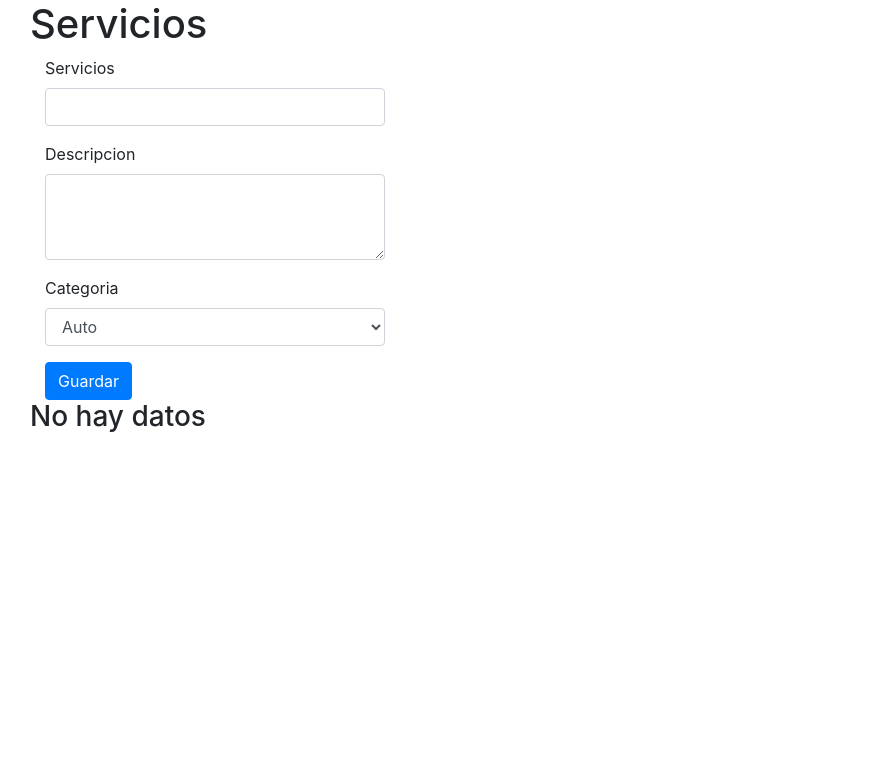
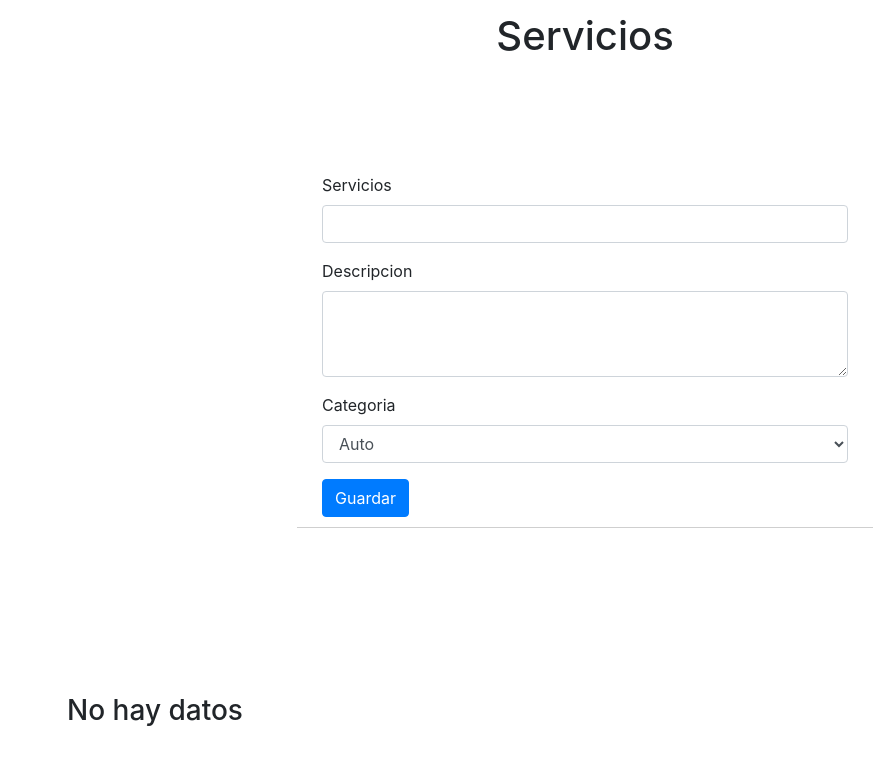
Before and after one commit to josecheo/soleraTest, a React (Create React App) app: page / in a window 1280 px wide. Shown: the top 764 px of the page, without its empty margins (55-934 px from the left). Built offline with nearby package versions, Linux system fonts and the light colour scheme.

Commit message:
grilla arreglada

```diff
--- a/src/components/App.js
+++ b/src/components/App.js
@@ -2,6 +2,7 @@ import React, { Component } from "react";
 import Card from "./Card";
 import "bootstrap/dist/css/bootstrap.min.css";
 import Form from "./Form";
+import "./style/App.css";
 
 class App extends Component {
   state = {
@@ -36,10 +37,11 @@ class App extends Component {
 
   render() {
     return (
-      <div className="container">
-        <h1>Servicios</h1>
-        <Form onChange={this.handleChange} onSubmit={this.handleSubmit} />
-
+      <div className="Container_hero">
+        <h1 className="titulo">Servicios</h1>
+        <div className="Container__form">
+          <Form onChange={this.handleChange} onSubmit={this.handleSubmit} />
+        </div>
         <Card alldata={this.state.alldata} />
       </div>
     );
--- a/src/components/Card.js
+++ b/src/components/Card.js
@@ -12,11 +12,9 @@ function Card(props) {
   }
 
   return (
-    <div className="">
-
+    <React.Fragment>
       {alldata.map(data => {
         return (
-            <div className="mt-4 col-4">
           <div className="card">
             <div className="card-header">{data.servicio}</div>
             <div className="card-body">
@@ -29,11 +27,9 @@ function Card(props) {
               <a href="/#">eliminar</a>
             </div>
           </div>
-            </div>
         );
       })}
-
-    </div>
+    </React.Fragment>
   );
 }
 
--- a/src/components/Form.js
+++ b/src/components/Form.js
@@ -3,7 +3,7 @@ import React from "react";
 class Form extends React.Component {
   render() {
     return (
-      <div className="col-4">
+      <div className="container">
         <form onSubmit={this.props.onSubmit}>
           <div className="form-group">
             <label>Servicios</label>
--- /dev/null
+++ b/src/components/style/App.css
@@ -0,0 +1,32 @@
+* {
+  margin: 0px;
+  padding: 0px;
+}
+
+.Container_hero {
+  display: grid;
+  grid-template-columns: 1fr 1fr 1fr;
+  grid-template-rows: 60px 550px;
+  height: 100vh;
+  align-items: center;
+  justify-items: center;
+  grid-gap: 10px;
+}
+.Container__form {
+  width: 45%;
+  grid-column: 1/4;
+  justify-self: center;
+  align-self: center;
+  padding: 10px;
+  border-bottom: 1px solid rgb(207, 207, 207);
+}
+
+.titulo {
+  margin-top: 20px;
+  grid-column: 1/4;
+}
+
+.card {
+  width: 80%;
+  padding: 20px;
+}
```
Lines whose indentation alone changed are shown as unchanged.
